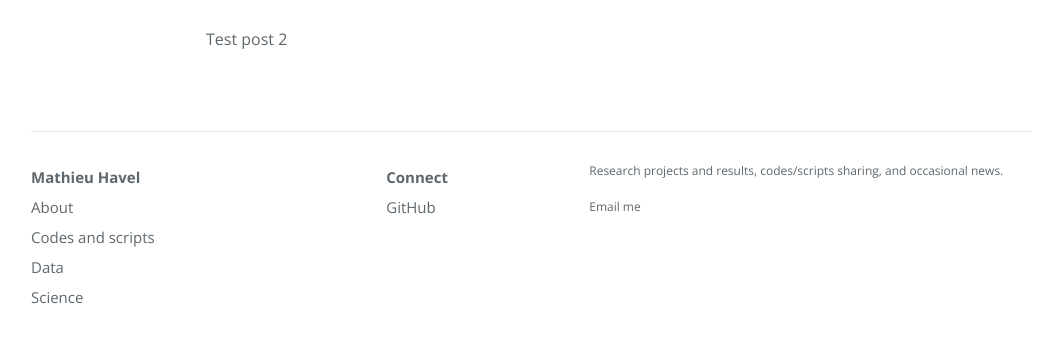
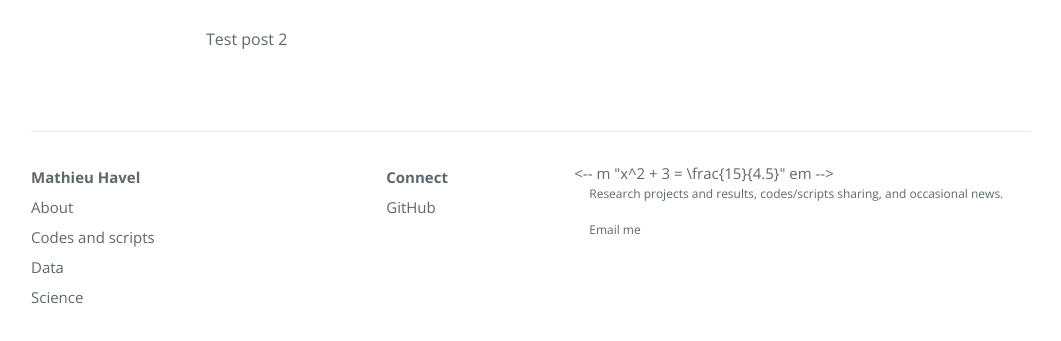
Before and after one commit to mhavel/mhavel.github.io, a plain HTML site: page 2016/03/04/test-page-2/index.html in a window 1280 px wide. Shown: the part 303-644 px from the top of the page, without its empty margins (109-1170 px from the left). Drawn offline with nearby package versions, Linux system fonts and the light colour scheme.

Commit message:
updated website

```diff
--- a/2016/03/04/test-page-2/index.html
+++ b/2016/03/04/test-page-2/index.html
@@ -138,6 +138,8 @@
         </ul>
       </div>
 
+      <-- m "x^2 + 3 = \frac{15}{4.5}" em -->
+
       <div class="footer-col footer-col-3">
         <p>Research projects and results, codes/scripts sharing, and occasional news.
 </p>
```
Also changed, not shown: 2016/03/04/test-page-3/index.html (+2 -0 lines), 2016/03/04/test-page-4/index.html (+2 -0 lines), 2016/03/04/test-page-6/index.html (+2 -0 lines), 2016/03/04/test-page-7/index.html (+2 -0 lines), about/index.html (+2 -0 lines), categories/index.html (+2 -0 lines), codes/index.html (+2 -0 lines), data/index.html (+2 -0 lines), index.html (+2 -0 lines), page/2/index.html (+2 -0 lines), science/index.html (+2 -0 lines), tags/index.html (+2 -0 lines), 3 other files.
